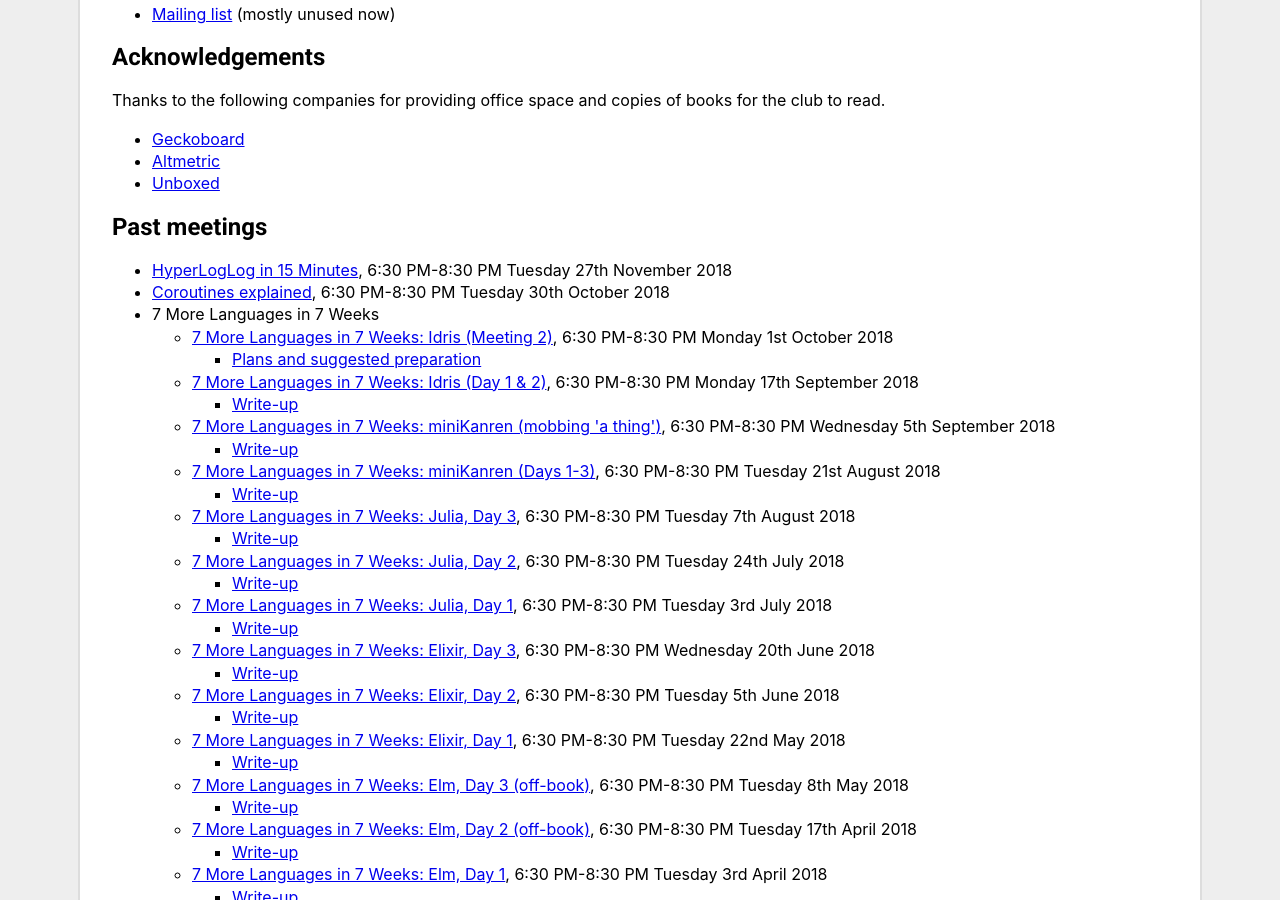
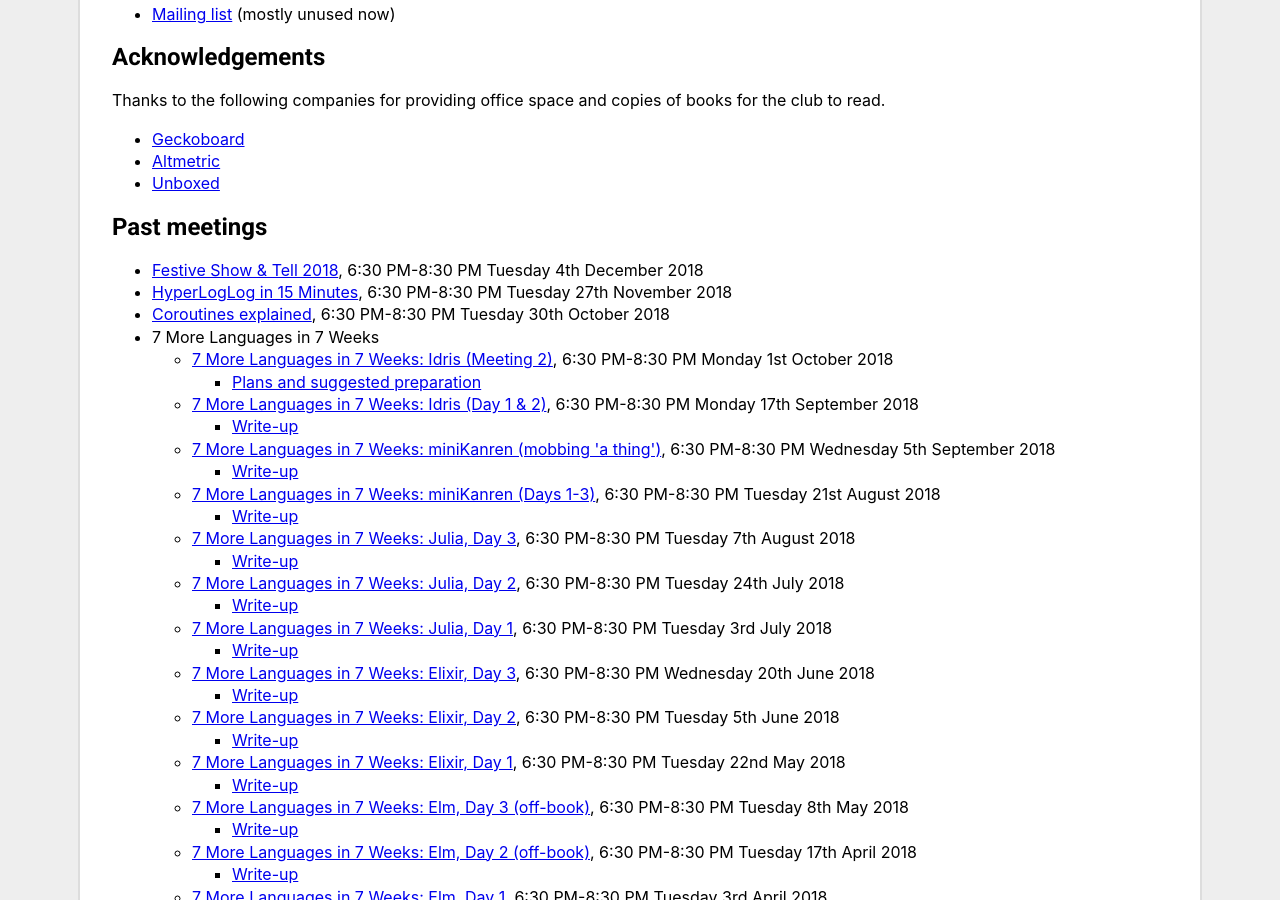
Before and after one commit to computationclub/computationclub.github.io, a Jekyll site: the page built from index.html, in a window 1280 px wide and 900 px high, scrolled down 1639 px. Built offline with Jekyll 4.4.1, drawn with Linux system fonts in a browser that asks for light colours.

Commit message:
Add Festive Show & Tell 2018 meeting

```diff
--- a/_data/meetings.yml
+++ b/_data/meetings.yml
@@ -1,3 +1,7 @@
+- date: 2018-12-04
+  title: "Festive Show & Tell 2018"
+  url: https://attending.io/events/computation-club-festive-show-and-tell-2018
+
 - date: 2018-11-27
   title: "HyperLogLog in 15 Minutes"
   url: https://attending.io/events/computation-club-hyperloglog-in-15-minutes
--- a/index.html
+++ b/index.html
@@ -25,7 +25,7 @@ layout: default
 </section>
 
 <section id="future-meetings" class="box">
-  <iframe class="map" src="https://www.google.com/maps/embed?pb=!1m18!1m12!1m3!1d2481.8218708628615!2d-0.12394478453163742!3d51.53482691651899!2m3!1f0!2f0!3f0!3m2!1i1024!2i768!4f13.1!3m3!1m2!1s0x48761b508b7c9a1f%3A0x2e4d93965b484d0f!2sWeWork!5e0!3m2!1sen!2suk!4v1543167614203" width="600" height="450" frameborder="0" style="border:0" allowfullscreen></iframe>
+  <iframe class="map" src="https://www.google.com/maps/embed?pb=!1m18!1m12!1m3!1d2482.5281390988252!2d-0.08498268458220784!3d51.521872317466354!2m3!1f0!2f0!3f0!3m2!1i1024!2i768!4f13.1!3m3!1m2!1s0x48761cae237d267f%3A0x2f8be7329d0b2e91!2sGeckoboard!5e0!3m2!1sen!2suk!4v1543489850581" width="600" height="450" frameborder="0" style="border:0" allowfullscreen></iframe>
   <h2>Future meetings</h2>
 
   <ul>
```
